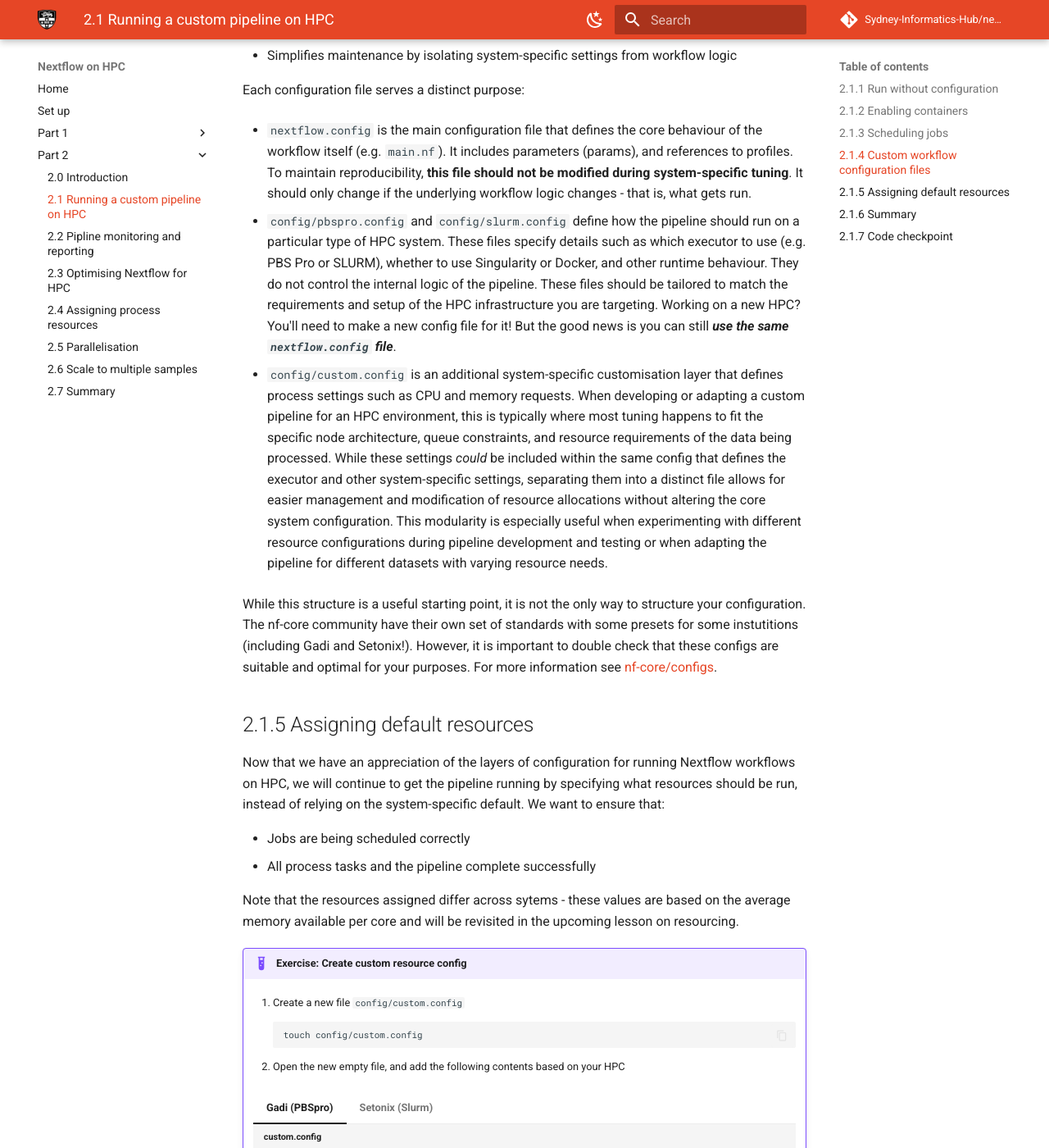
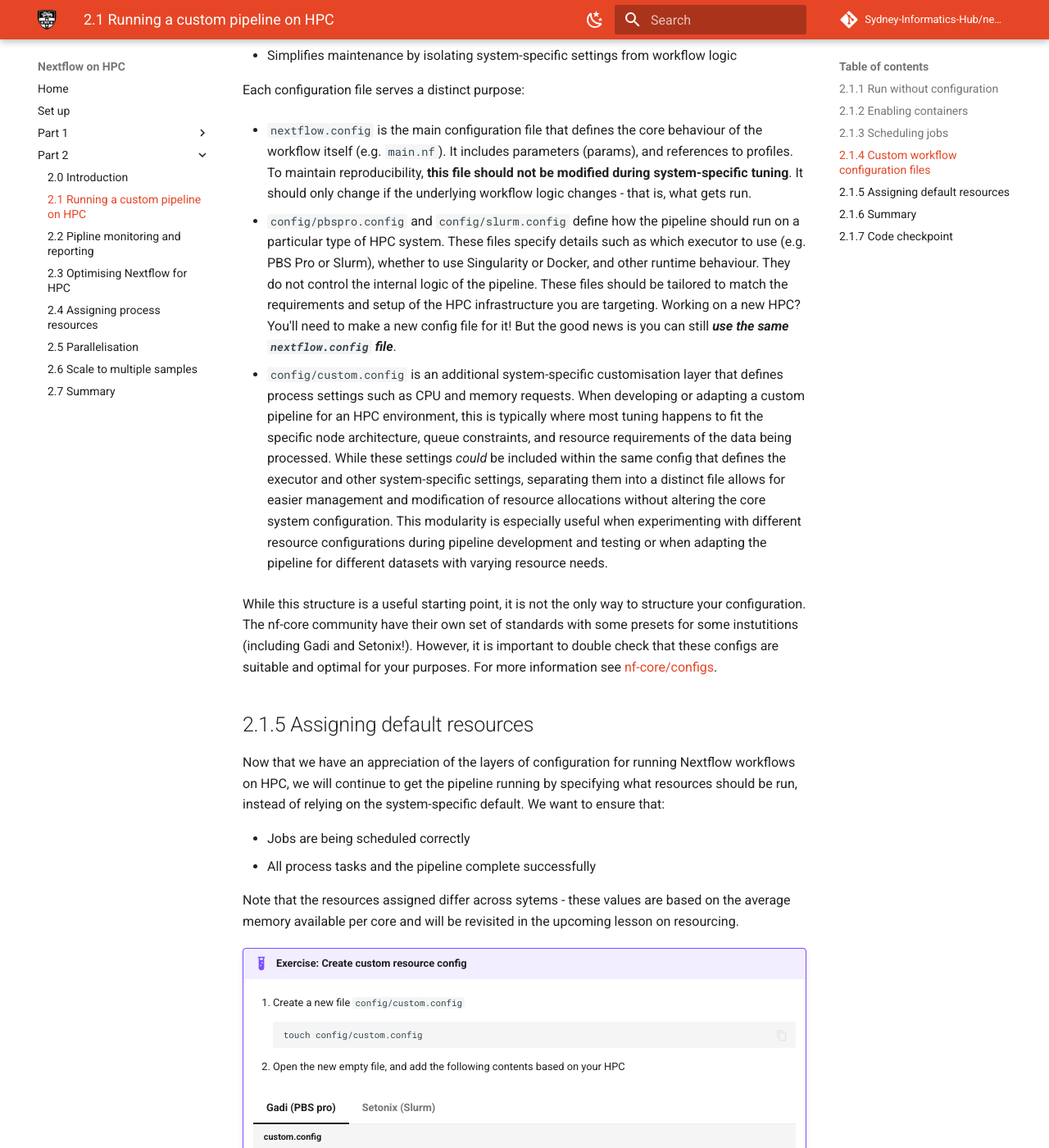
Before and after one commit to Sydney-Informatics-Hub/nextflow-hpc-workshop, an MkDocs documentation site: the page built from docs/part2/21_firstrun.md, in a window 1280 px wide and 1400 px high, scrolled down 7347 px. Shown: the whole window at 82% size. Built offline with MkDocs 1.6.1 and Material for MkDocs 9.7.7, drawn with Linux system fonts in a browser that asks for light colours; comment, search, counter and statistics services are not loaded; some of the changed text lies outside the part shown.

Commit message:
Correct PBS pro and Slurm name

````diff
--- a/docs/part2/21_firstrun.md
+++ b/docs/part2/21_firstrun.md
@@ -39,7 +39,7 @@ Let's start by running the pipeline out of the box to identify what we need to c
 
     1. Load the Nextflow module, following the same method we learnt yesterday:
 
-    === "Gadi (PBSpro)"
+    === "Gadi (PBS pro)"
         ```bash
         module load nextflow/24.04.5
         ```
@@ -51,7 +51,7 @@ Let's start by running the pipeline out of the box to identify what we need to c
 
     2. Run your Nextflow command out of the box:
 
-    === "Gadi (PBSpro)"
+    === "Gadi (PBS pro)"
 
         ```bash
         nextflow run main.nf
@@ -163,7 +163,7 @@ All our process modules specify a container to run inside. This can only happen
 
     1. Load the Singularity module, following the same method we learnt yesterday:
 
-    === "Gadi (PBSpro)"
+    === "Gadi (PBS pro)"
         ```bash
         module load singularity
         ```
@@ -175,7 +175,7 @@ All our process modules specify a container to run inside. This can only happen
 
     2. Add the following to your system-specific config file that you can find in `config/`. Remember, we have already enabled profiles in our `nextflow.config`, so no need to edit that file.
 
-    === "Gadi (PBSpro)"
+    === "Gadi (PBS pro)"
         ```groovy title="config/pbspro.sh"
         process {
             // Load the globally installed singularity module before running any process
@@ -211,7 +211,7 @@ All our process modules specify a container to run inside. This can only happen
 
     3. Run your updated Nextflow command:
 
-    === "Gadi (PBSpro)"
+    === "Gadi (PBS pro)"
 
         ```bash
         nextflow run main.nf -profile pbspro
@@ -280,7 +280,7 @@ Let's add both the `executor` and `queue` configuration options to our system-sp
 
 !!! example "Exercise: Configure executor and queue"
 
-    === "Gadi (PBSpro)"
+    === "Gadi (PBS pro)"
 
         ```groovy title="config/pbspro.config" hl_lines="4-6"
         process {
@@ -332,7 +332,7 @@ Note that for Setonix, we have specified a `reservation`. This enables us to use
 
         1. Add the additional config options to your system-specific config file:
 
-    === "Gadi (PBSpro)"
+    === "Gadi (PBS pro)"
 
         ```groovy title="config/pbspro.config" hl_lines="1 2 3 4 5 6 14 15 16 17 18"
         executor {
@@ -490,7 +490,7 @@ We will use the respective job scheduler introspection tools to observe the reso
 
     2. Then, use this job ID and the specific job introspection command for your HPC system to view the resource usage of the `GENOTYPE` process:
 
-    === "Gadi (PBSpro)"
+    === "Gadi (PBS pro)"
 
         Use `qstat -xf <job_id>` for a comprehensive summary of job allocation, environment variables, and resource usage:
 
@@ -569,7 +569,7 @@ Each configuration file serves a distinct purpose:
 
 - `nextflow.config` is the main configuration file that defines the core behaviour of the workflow itself (e.g. `main.nf`). It includes parameters (params), and references to profiles. To maintain reproducibility, **this file should not be modified during system-specific tuning**. It should only change if the underlying workflow logic changes - that is, what gets run.
 
-- `config/pbspro.config` and `config/slurm.config` define how the pipeline should run on a particular type of HPC system. These files specify details such as which executor to use (e.g. PBS Pro or SLURM), whether to use Singularity or Docker, and other runtime behaviour. They do not control the internal logic of the pipeline. These files should be tailored to match the requirements and setup of the HPC infrastructure you are targeting. Working on a new HPC? You'll need to make a new config file for it! But the good news is you can still ***use the same `nextflow.config` file***.
+- `config/pbspro.config` and `config/slurm.config` define how the pipeline should run on a particular type of HPC system. These files specify details such as which executor to use (e.g. PBS Pro or Slurm), whether to use Singularity or Docker, and other runtime behaviour. They do not control the internal logic of the pipeline. These files should be tailored to match the requirements and setup of the HPC infrastructure you are targeting. Working on a new HPC? You'll need to make a new config file for it! But the good news is you can still ***use the same `nextflow.config` file***.
 
 - `config/custom.config` is an additional system-specific customisation layer that defines process settings such as CPU and memory requests. When developing or adapting a custom pipeline for an HPC environment, this is typically where most tuning happens to fit the specific node architecture, queue constraints, and resource requirements of the data being processed. While these settings *could* be included within the same config that defines the executor and other system-specific settings, separating them into a distinct file allows for easier management and modification of resource allocations without altering the core system configuration. This modularity is especially useful when experimenting with different resource configurations during pipeline development and testing or when adapting the pipeline for different datasets with varying resource needs.
 
@@ -594,7 +594,7 @@ Note that the resources assigned differ across sytems - these values are based o
 
     2. Open the new empty file, and add the following contents based on your HPC
 
-    === "Gadi (PBSpro)"
+    === "Gadi (PBS pro)"
 
         ```groovy title='custom.config'
         process {
@@ -624,7 +624,7 @@ Since we have been repeatedly running the same Nextflow run command, it makes se
 
     2. Open the new empty file, and copy-paste the following code based on your HPC:
 
-    === "Gadi (PBSpro)"
+    === "Gadi (PBS pro)"
 
         ```groovy title="run.sh"
         #!/bin/bash
@@ -664,7 +664,7 @@ Since we have been repeatedly running the same Nextflow run command, it makes se
 
         On both Gadi and Setonix, the workflow should now be successful and executed end-to-end on the respective scheduler.
 
-        === "Gadi (PBSpro)"
+        === "Gadi (PBS pro)"
 
             ```bash
             Loading nextflow/24.04.5
@@ -718,7 +718,7 @@ Complete code at the end of Section 2.1:
 
 ??? abstract "Show code"
 
-    === "Gadi (PBSpro)"
+    === "Gadi (PBS pro)"
 
         ```groovy title="config/pbspro.config"
         executor {
````
Also changed, not shown: docs/part2/20_intro.md (+2 -2 lines), docs/part2/22_reporting.md (+1 -1 lines), docs/part2/24_resourcing.md (+3 -3 lines), docs/part2/25_parallelisation.md (+1 -1 lines).
